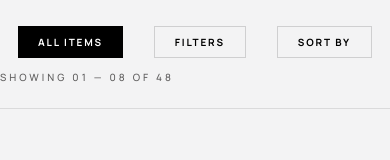
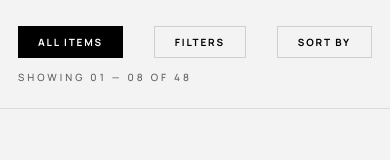
Before and after one commit to poladgadirli/gadironi-react, a React (Vite) app in the folder gadironi-react/: page / in a window 390 px wide. Shown: the part 610-770 px from the top of the page. Built offline with nearby package versions, Linux system fonts and the light colour scheme.

Commit message:
did the same to Showing 01 — 08 of 48 text

```diff
--- a/gadironi-react/src/App.jsx
+++ b/gadironi-react/src/App.jsx
@@ -367,7 +367,7 @@ function ProductGrid() {
               }}>{label}</button>
             ))}
           </div>
-          <span style={{
+          <span className="result-count" style={{
             fontFamily: "'Manrope', sans-serif",
             fontSize: 10,
             letterSpacing: "0.3em",
--- a/gadironi-react/src/index.css
+++ b/gadironi-react/src/index.css
@@ -616,6 +616,10 @@ img {
     padding-inline: 18px;
   }
 
+  .result-count {
+    padding-inline: 18px;
+  }
+
   .topbar-inner {
     padding: 8px 16px 10px !important;
     display: flex !important;
```
